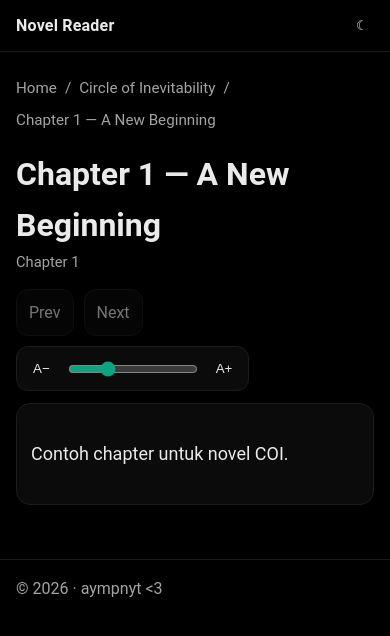
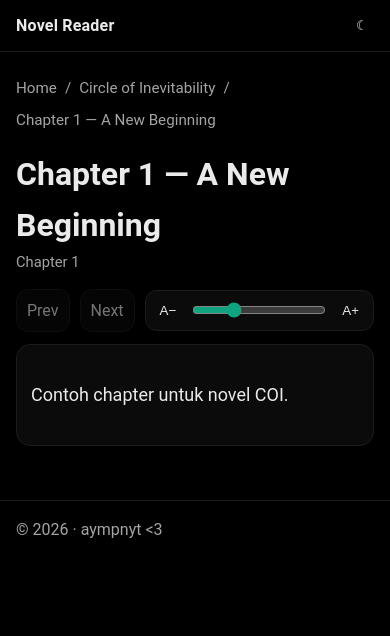
Before and after one commit to mumimoi/mumimoi.github.io, a Jekyll site: the page built from _chapters/coi/001.md, in a window 390 px wide. Shown: the top 636 px of the page. Built offline with Jekyll 4.4.1, drawn with Linux system fonts in a browser that asks for light colours.

Commit message:
Update main.css

```diff
--- a/assets/css/main.css
+++ b/assets/css/main.css
@@ -370,8 +370,29 @@ code {
 
 @media (max-width: 720px) {
   .grid { grid-template-columns: 1fr; }
-  .font-slider { width: 130px; }
   .reader { padding: 16px 14px; }
+
+  .reader-controls {
+    flex-wrap: nowrap;
+    align-items: center;
+    width: 100%;
+  }
+
+  .nav-group { flex: 0 0 auto; }
+
+  .font-group {
+    flex: 1 1 auto;
+    min-width: 0;
+    padding: 6px 8px;
+    gap: 8px;
+  }
+
+  .font-slider {
+    width: 100%;
+    min-width: 80px;
+  }
+
+  .reader-controls .btn { padding: 8px 10px; }
 }
 
 @media (prefers-reduced-motion: reduce) {
```
